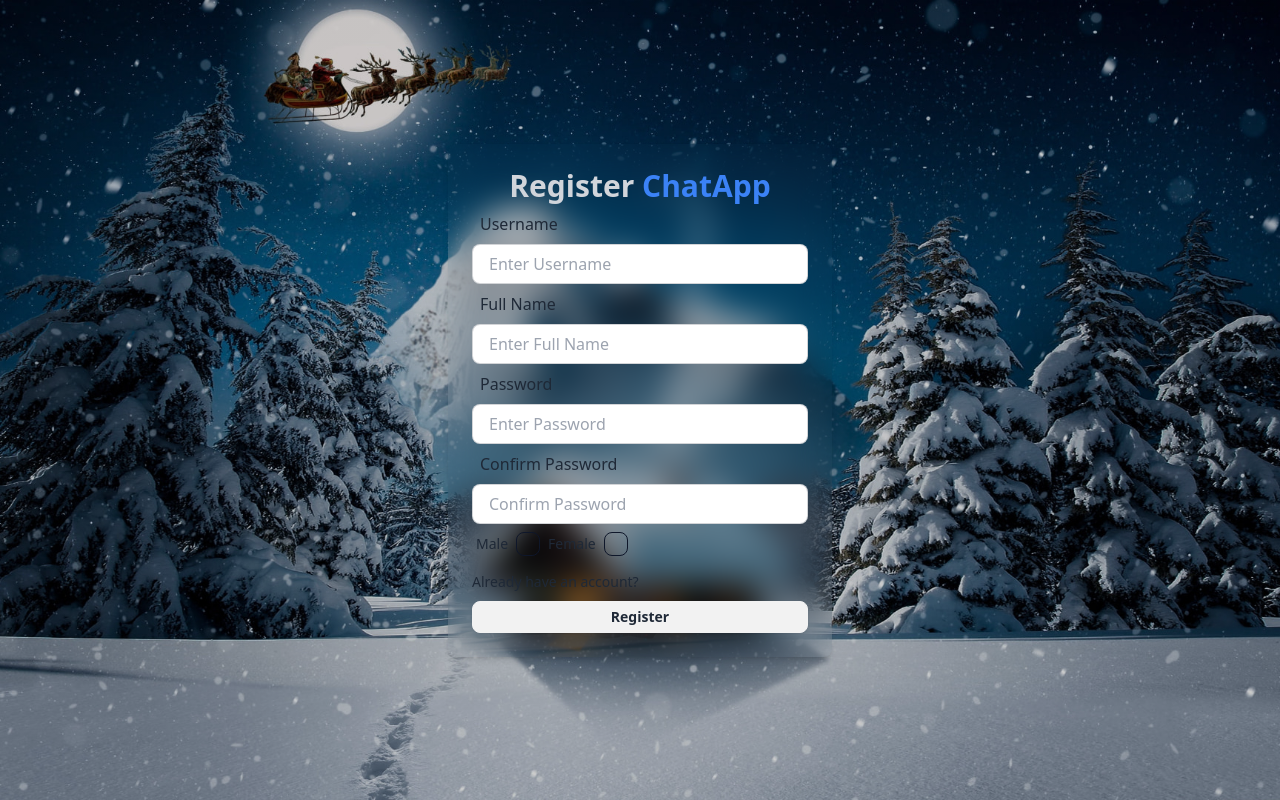
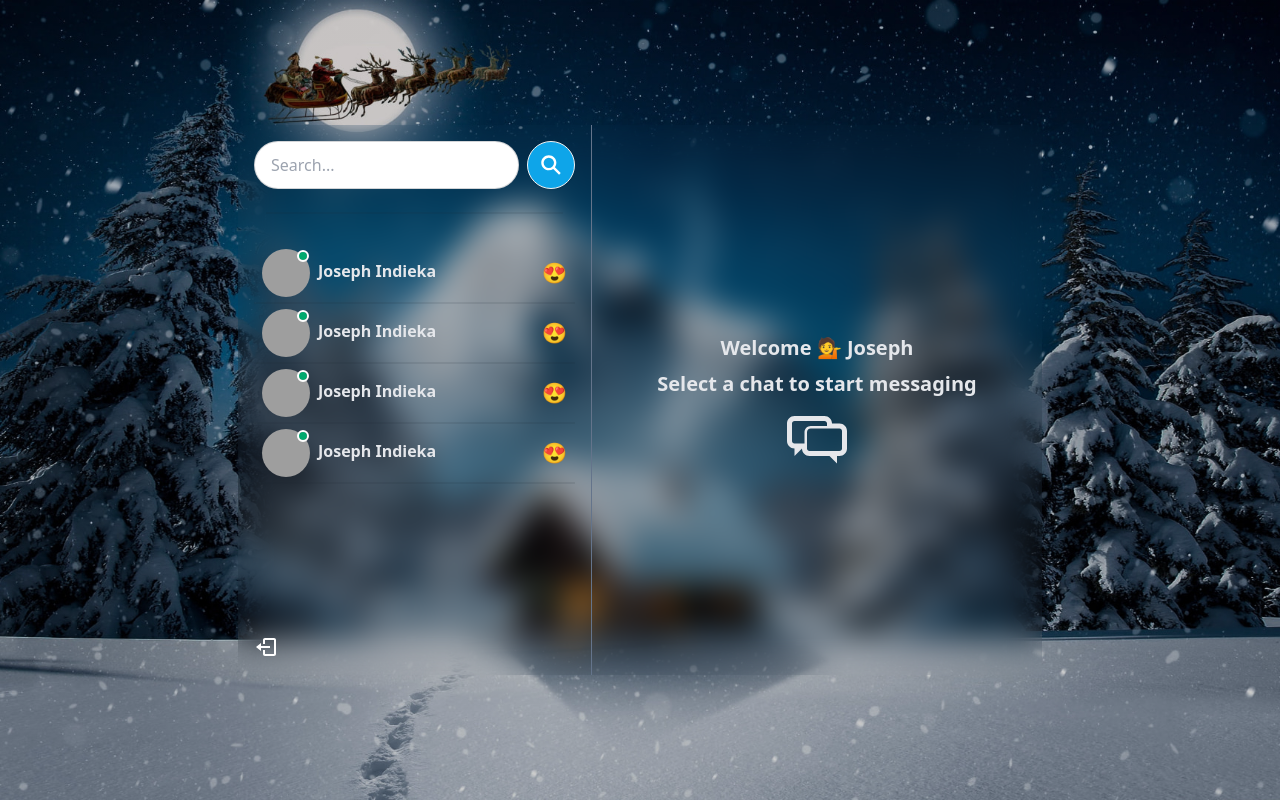
Before and after one commit to indieka900/MERN-chat-app, a React (Vite) app in the folder frontend/: page / in a window 1280 px wide. Built offline with nearby package versions, Linux system fonts and the light colour scheme; grey boxes are pictures that could not be loaded.

Commit message:
design for home, messaging and sidebar components

```diff
--- a/frontend/src/App.jsx
+++ b/frontend/src/App.jsx
@@ -1,4 +1,5 @@
 /* eslint-disable no-unused-vars */
+import Home from "./pages/home/Home.jsx";
 import Login from "./pages/login/Login.jsx";
 import Register from "./pages/register/Register.jsx";
 
@@ -7,7 +8,8 @@
   return (
     <div className='p-4 h-screen flex items-center justify-center'>
       {/* <Login /> */}
-      <Register />
+      {/* <Register /> */}
+      <Home />
     </div>
   );
 }
--- /dev/null
+++ b/frontend/src/components/messages/Message.jsx
@@ -0,0 +1,23 @@
+
+function Message() {
+  return (
+    <div className="chat chat-end">
+      <div className="chat-image avatar">
+        <div className="w-10 rounded-full">
+          <img
+            alt="Tailwind CSS chat bubble component"
+            src="https://img.daisyui.com/images/stock/photo-1534528741775-53994a69daeb.webp"
+          />
+        </div>
+      </div>
+      {/* <div className="chat-header">
+        Obi-Wan Kenobi
+        <time className="text-xs opacity-50">12:45</time>
+      </div> */}
+      <div className="chat-bubble text-white bg-blue-500">Hello, madam!</div>
+      <div className="chat-footer opacity-50 text-xs flex gap-1 items-center">12:42</div>
+    </div>
+  );
+}
+
+export default Message;
--- /dev/null
+++ b/frontend/src/components/messages/MessageContainer.jsx
@@ -0,0 +1,37 @@
+import { TiMessages } from "react-icons/ti";
+import MessageInput from "./MessageInput";
+import Messages from "./Messages";
+
+function MessageContainer() {
+  const noChatSelected = true;
+  return (
+    <div className="md:min-w-[450px] flex flex-col">
+      {noChatSelected ? (
+        <NoChatSelectes />
+      ) : (
+        <>
+          <div className="bg-slate-500 px-4 py-2 mb-2">
+            <span className="label-tex">To: </span>
+            <span className="text-grey-900 font-bold">Ann Wanja</span>
+          </div>
+          <Messages />
+          <MessageInput />
+        </>
+      )}
+    </div>
+  );
+}
+
+const NoChatSelectes = () => {
+  return (
+    <div className="flex items-center justify-center w-full h-full">
+      <div className="px-4 text-center sm:text-lg md:text-xl text-gray-200 font-semibold flex flex-col items-center gap-2">
+        <p>Welcome 💁 Joseph</p>
+        <p>Select a chat to start messaging</p>
+        <TiMessages className="text-3xl md:text-6xl text-center" />
+      </div>
+    </div>
+  );
+};
+
+export default MessageContainer;
--- /dev/null
+++ b/frontend/src/components/messages/MessageInput.jsx
@@ -0,0 +1,25 @@
+/* eslint-disable no-unused-vars */
+import React from "react";
+import { BsSend } from "react-icons/bs";
+
+function MessageInput() {
+  return (
+    <form className="px-4 my-3">
+      <div className="w-full relative">
+        <input
+          type="text"
+          className="border text-sm rounded-lg w-full block p-2.5 bg-gray-700 border-gray-600 text-white"
+          placeholder="Send a message"
+        />
+        <button
+          type="submit"
+          className="absolute inset-y-0 end-0 flex items-center pe-3"
+        >
+          <BsSend className />
+        </button>
+      </div>
+    </form>
+  );
+}
+
+export default MessageInput;
--- /dev/null
+++ b/frontend/src/components/messages/Messages.jsx
@@ -0,0 +1,16 @@
+import Message from './Message'
+
+function Messages() {
+  return (
+    <div className='px-4 flex-1 overflow-auto'>
+        <Message />
+        <Message />
+        <Message />
+        <Message />
+        <Message />
+        <Message />
+    </div>
+  )
+}
+
+export default Messages
--- /dev/null
+++ b/frontend/src/components/sidebar/Conversation.jsx
@@ -0,0 +1,22 @@
+function Conversation() {
+  return (
+    <>
+      <div className="flex gap-2 items-center hover:bg-sky-500 rounded p-2 py-1 cursor-pointer">
+        <div className="avatar online">
+          <div className="w-12 rounded-full">
+            <img src="https://img.daisyui.com/images/stock/photo-1534528741775-53994a69daeb.webp" alt="user avatar" />
+          </div>
+        </div>
+        <div className="flex flex-col flex-1">
+            <div className="flex gap-3 justify-between">
+                <p className="font-bold text-gray-200">Joseph Indieka </p>
+                <span className="text-xl">😍</span>
+            </div>
+        </div>
+      </div>
+      <div className="divider my-0 py-0 h-1"></div>
+    </>
+  );
+}
+
+export default Conversation;
--- /dev/null
+++ b/frontend/src/components/sidebar/Conversations.jsx
@@ -0,0 +1,14 @@
+import Conversation from "./Conversation"
+
+function Conversations() {
+  return (
+    <div className="py-2 flex flex-col overflow-auto">
+      <Conversation />
+      <Conversation />
+      <Conversation />
+      <Conversation />
+    </div>
+  )
+}
+
+export default Conversations
--- /dev/null
+++ b/frontend/src/components/sidebar/LogoutButton.jsx
@@ -0,0 +1,11 @@
+import { BiLogOut } from "react-icons/bi"
+
+function LogoutButton() {
+  return (
+    <div className="mt-auto" >
+        <BiLogOut className="w-6 h-6 text-white cursor-pointer" />
+    </div>
+  )
+}
+
+export default LogoutButton
--- /dev/null
+++ b/frontend/src/components/sidebar/SearchInput.jsx
@@ -0,0 +1,14 @@
+import { IoSearchSharp } from "react-icons/io5"
+
+function SearchInput() {
+  return (
+    <form className="flex items-center gap-2">
+        <input type="text" placeholder='Search...' className="input input-bordered rounded-full" />
+        <button type='submit' className="btn btn-circle bg-sky-500 text-white">
+            <IoSearchSharp className='w-6 h-6 outline-none' />
+        </button>
+    </form>
+  )
+}
+
+export default SearchInput
--- /dev/null
+++ b/frontend/src/components/sidebar/Sidebar.jsx
@@ -0,0 +1,16 @@
+import Conversations from "./Conversations.jsx"
+import LogoutButton from "./LogoutButton.jsx"
+import SearchInput from "./SearchInput.jsx"
+
+function Sidebar() {
+  return (
+    <div className="border-r border-slate-500 p-4 flex flex-col">
+        <SearchInput />
+        <div className="divider px-3"></div>
+        <Conversations />
+        <LogoutButton />
+    </div>
+  )
+}
+
+export default Sidebar
--- a/frontend/src/pages/home/Home.jsx
+++ b/frontend/src/pages/home/Home.jsx
@@ -1,8 +1,13 @@
+import MessageContainer from "../../components/messages/MessageContainer.jsx";
+import Sidebar from "../../components/sidebar/Sidebar.jsx";
 
 function Home() {
   return (
-    <div>Home</div>
-  )
+    <div className="flex sm:h-[450px] md:h-[550px] rounded-lg overflow-hidden bg-gray-400 bg-clip-padding backdrop-filter backdrop-blur-lg bg-opacity-0">
+      <Sidebar />
+      <MessageContainer />
+    </div>
+  );
 }
 
-export default Home
+export default Home;
--- a/package.json
+++ b/package.json
@@ -19,6 +19,7 @@
     "jsonwebtoken": "^9.0.2",
     "mongoose": "^8.5.3",
     "nodemon": "^3.1.4",
+    "react-icons": "^5.3.0",
     "socket.io": "^4.7.5"
   }
 }
```
Also changed, not shown: 1 other file (tests, documents, lock files or other folders).
